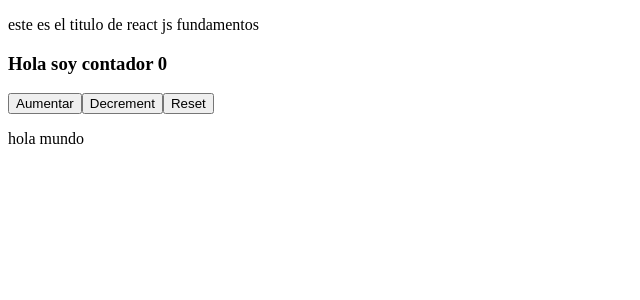
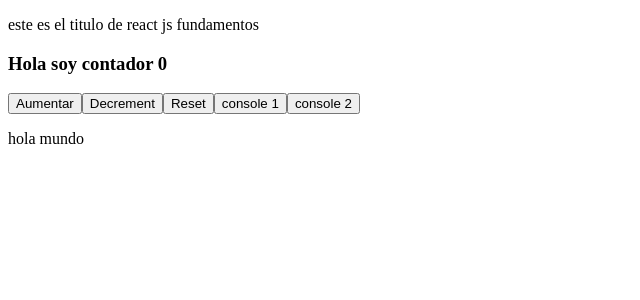
Before and after one commit to AngelloDeveloper/reactAppDev, a React (Create React App) app: page / in a window 1280 px wide. Shown: the top 300 px of the page, without its empty margins (0-640 px from the left). Built offline with nearby package versions, Linux system fonts and the light colour scheme.

Commit message:
integracion objeto custom de funciones generales

```diff
--- a/src/components/Contador.jsx
+++ b/src/components/Contador.jsx
@@ -1,20 +1,22 @@
 import React, {useState} from 'react'
+import objCustom from '../custom';
 
 const Contador = () => {
 
+    //STATES
     const [stateNumero, setNumero] = useState(0);
 
+    //FUNCTIONS
     const handleIncrement = () => {
         setNumero(stateNumero + 1);
     }
-
     const handleDecrement = () => {
         setNumero(stateNumero - 1);
     }
-
     const handleResetState = () => {
         setNumero(stateNumero * 0);
     }
+
 
     return (
         <>
@@ -22,6 +24,8 @@ const Contador = () => {
             <button onClick={handleIncrement}>Aumentar</button>
             <button onClick={handleDecrement}>Decrement</button>
             <button onClick={handleResetState}>Reset</button>
+            <button onClick={objCustom.console}>console 1</button>
+            <button onClick={objCustom.consoletwo}>console 2</button>
         </>
     );
 }
--- /dev/null
+++ b/src/custom.js
@@ -0,0 +1,11 @@
+const objCustom = {
+    console : () => {
+        console.log('funcion console log');
+    },
+
+    consoletwo : () => {
+        console.log('two');
+    }
+}
+
+export default objCustom
```
